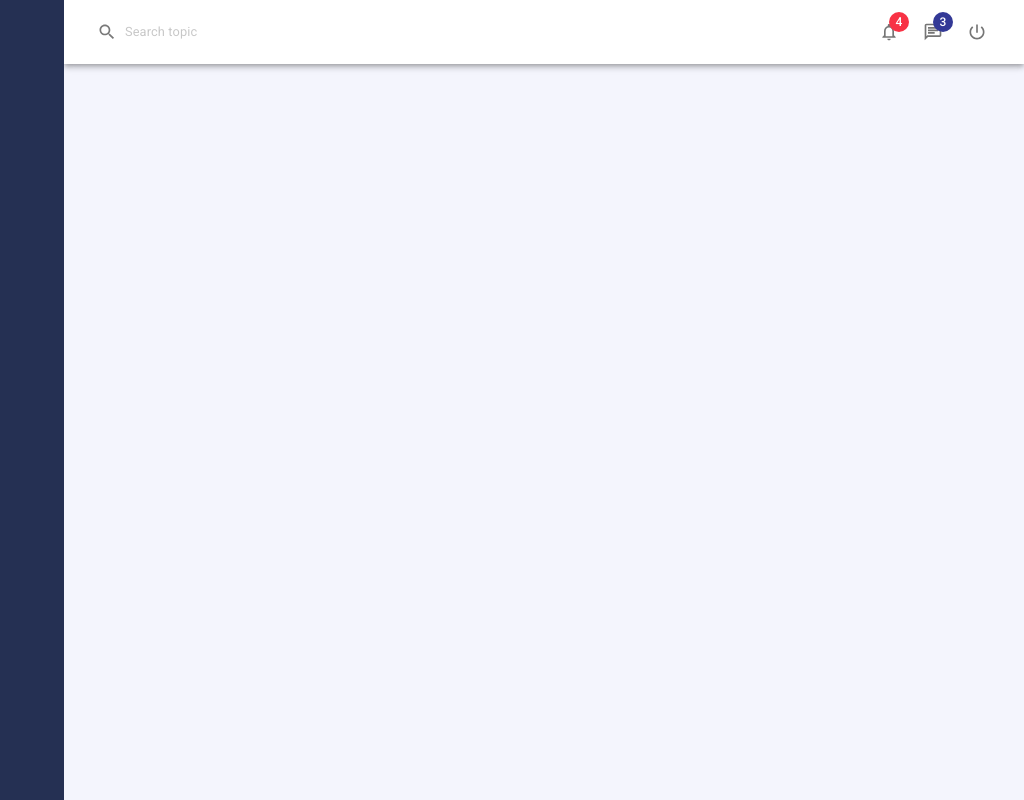
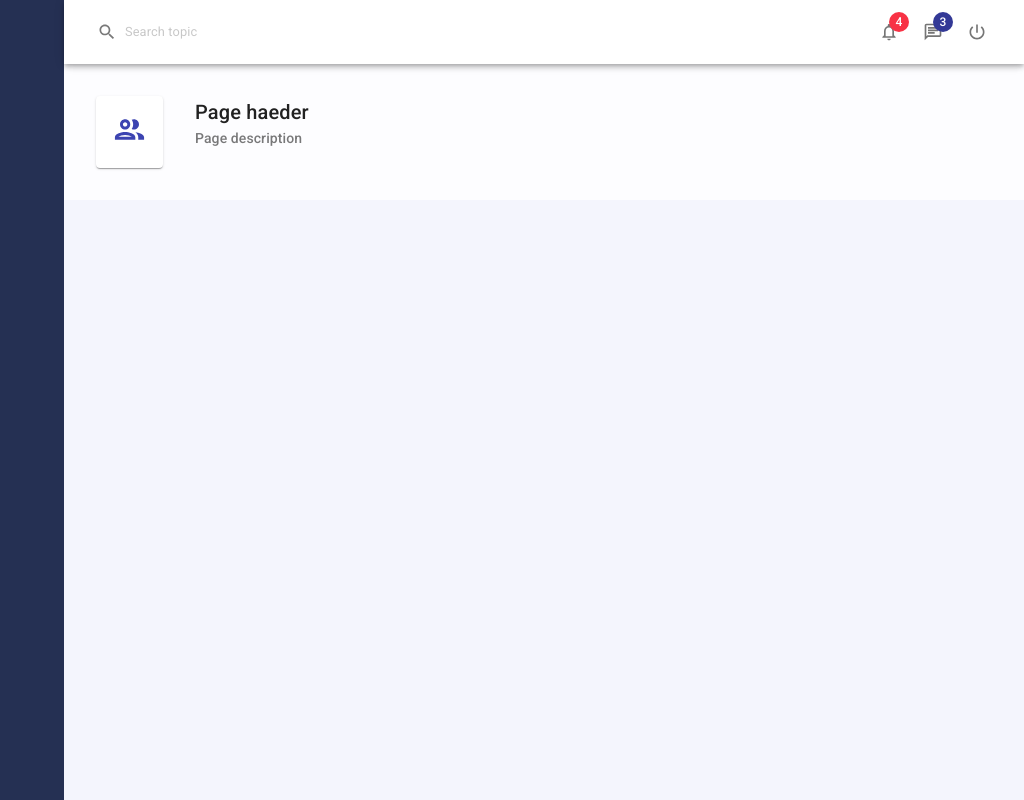
Before and after one commit to oscar02r/app-materialui, a React (Create React App) app: page / in a window 1280 px wide. Shown: the whole page, without its empty margins (256-1280 px from the left). Built offline with nearby package versions, Linux system fonts and the light colour scheme.

Commit message:
End appbar end header

```diff
--- a/src/APP/App.js
+++ b/src/APP/App.js
@@ -1,51 +1,67 @@
 import React from "react";
-import {makeStyles, CssBaseline, createMuiTheme, ThemeProvider} from '@material-ui/core'
-import { PeopleOutlineOutlined } from '@material-ui/icons'
+import {
+  makeStyles,
+  CssBaseline,
+  createMuiTheme,
+  ThemeProvider,
+} from "@material-ui/core";
+import { PeopleOutlineOutlined } from "@material-ui/icons";
 import SiteMenu from "../components/SiteMenu";
 import Header from "../components/Header";
 import "./App.css";
 import PageHeader from "../components/PageHeader";
 
 const theme = createMuiTheme({
-    palette:{
-      primary:{
-        main:"#333996",
-        light:"#3c44b126"
-
-      },
-      secondary:{
-        main:"#f83245",
-        light:"#f8324526"
-      },
-      background:{
-        default:"#f4f5fd"
+  palette: {
+    primary: {
+      main: "#333996",
+      light: "#3c44b126",
+    },
+    secondary: {
+      main: "#f83245",
+      light: "#f8324526",
+    },
+    background: {
+      default: "#f4f5fd",
+    },
+  },
+  overrides:{
+    MuiAppBar:{
+      root:{
+        transform:'translateZ(0)'
       }
     }
-})
+  },
+  props:{
+    MuiIconButton:{
+      disableRipple:false,
+
+    }
+  }
+});
 
 const useStyle = makeStyles({
-      appMain:{
-        paddingLeft:'320px',
-        width:'100%'
-      }
-})
+  appMain: {
+    paddingLeft: "320px",
+    width: "100%",
+  },
+});
 
 function App() {
   const classes = useStyle();
   return (
-
     <ThemeProvider theme={theme}>
       <SiteMenu />
       <div className={classes.appMain}>
-      <Header
-        tilte="Page haeder"
-        subtitle="Page description"
-        icon={<PeopleOutlineOutlined/>}
-      />
-       <PageHeader/>
+        <Header />
+        <PageHeader
+          title="Page haeder"
+          subtitle="Page description"
+          icon={<PeopleOutlineOutlined fontSize="large"/>}
+        />
       </div>
-      <CssBaseline/>
-    </ ThemeProvider>
+      <CssBaseline />
+    </ThemeProvider>
   );
 }
 
--- a/src/components/Header.js
+++ b/src/components/Header.js
@@ -12,7 +12,8 @@ import { NotificationsNone, ChatOutlined, PowerSettingsNew,   Search as SearchIc
 
 const useStyle = makeStyles (theme => ( {
   root:{
-    backgroundColor:'#fff'
+    backgroundColor:'#fff',
+    // transform:'translateZ(0)'
   },
   searchInput:{
     opacity:'0.6',
--- a/src/components/PageHeader.js
+++ b/src/components/PageHeader.js
@@ -6,13 +6,20 @@ const useStyle = makeStyles(theme =>({
       backgroundColor:"#fdfdff"
    },
    pageHeader:{
+      display:"flex",
       padding:theme.spacing(4),
-      display:"flex",
       marginBottom:theme.spacing(2)
    },
    pageIcon:{
       display:'inline-block',
-      padding:theme.spacing(2)
+      padding:theme.spacing(2),
+      color:'#3c44b1'
+   },
+   pageTitle:{
+      paddingLeft:theme.spacing(4),
+      '& .MuiTypography-subtitle2':{
+         opacity: 0.6
+      }
    }
 }))
 
@@ -23,11 +30,14 @@ export default function PageHeader(props) {
 
   return (
     <Paper elevation={0} square className={classes.root}>
-      <div>
-        <Card> {icon}</Card>
-        <div>
-          <Typography variant="h1" component="div">
-            {subtitle}
+      <div className={classes.pageHeader}>
+        <Card className={classes.pageIcon}>
+           {icon}
+        </Card>
+
+        <div className={classes.pageTitle}>
+          <Typography variant="h6"  component="div">
+            {title}
           </Typography>
           <Typography variant="subtitle2" component="div">
             {subtitle}
```
Also changed, not shown: src/pages/Employees/EmployeesForm.js (added, +9 -0 lines), 1 other file (tests, documents, lock files or other folders).
